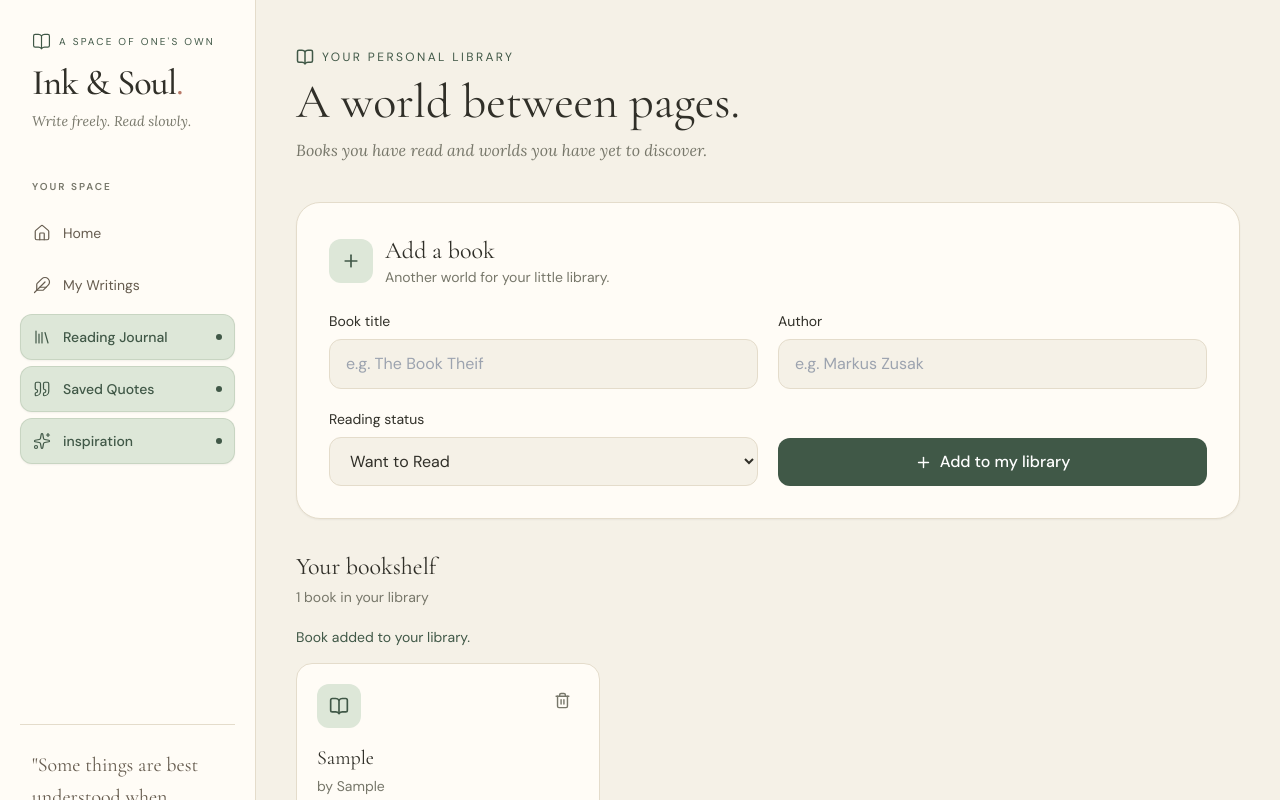
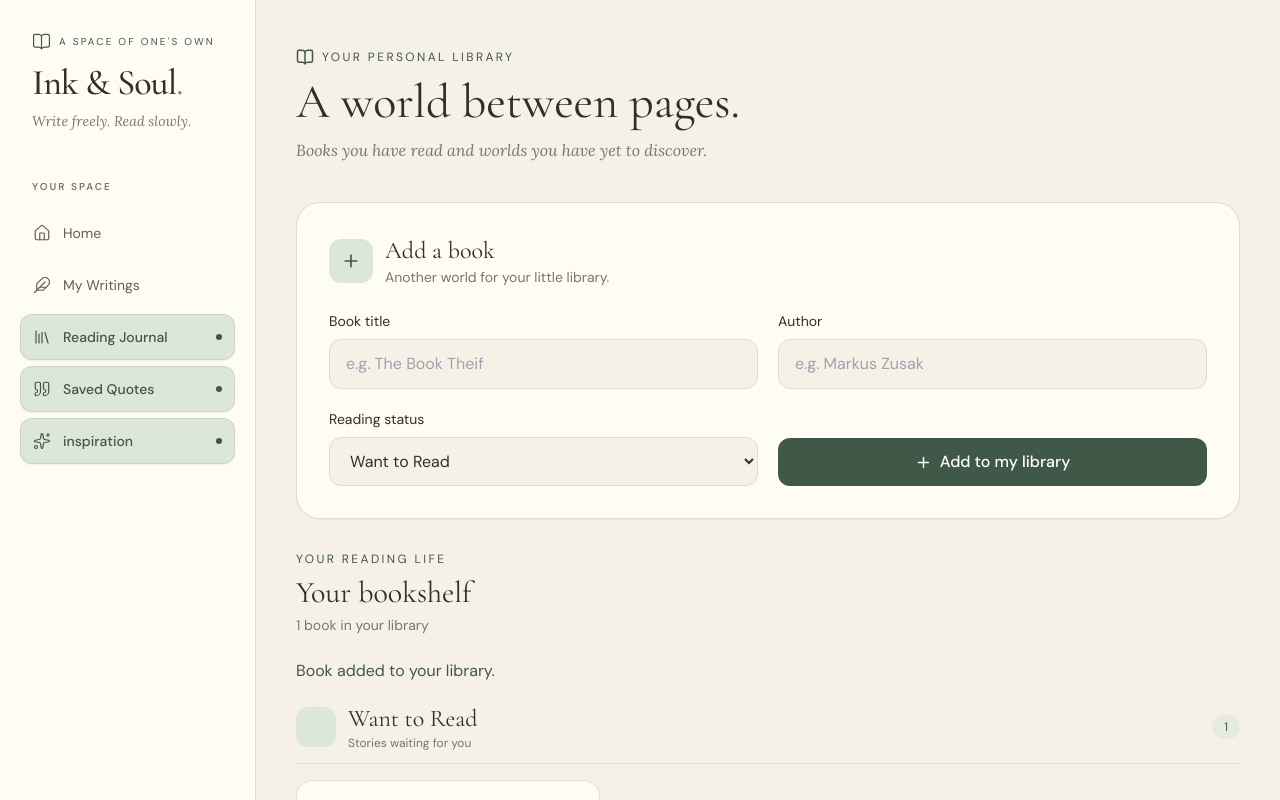
Before and after one commit to sanskritijain23/ink_and_soul, a React (Vite) app: page /reading-journal in a window 1280 px wide. Both pictures are taken after typing "Sample", "Sample" into the empty fields and a click on the button "Add to my library". Shown: the top 800 px of the page. Built offline with nearby package versions, Linux system fonts and the light colour scheme.

Commit message:
Build reading journal shelves

```diff
--- a/src/features/reading/ReadingJournal.jsx
+++ b/src/features/reading/ReadingJournal.jsx
@@ -1,5 +1,5 @@
 import { useEffect, useState } from "react"
-import { BookOpen, Plus, Trash2 } from "lucide-react"
+import { BookOpen, Plus, Trash2, ChevronDown, Library, BookCheck, Bookmark } from "lucide-react"
 import {
     addRecord,
     deleteRecord,
@@ -102,6 +102,32 @@ function ReadingJournal() {
         }
     }
 
+    const shelves = [
+        {
+            title: 'Want to Read',
+            subtitle: 'Stories waiting for you',
+            status: 'Want to Read',
+            icon: Bookmark,
+        },
+        {
+            title: 'Currently Reading',
+            subtitle: 'Worlds you are living in',
+            status: 'Currently Reading',
+            icon: Library,
+        },
+        {
+            title: 'Finished',
+            subtitle: 'Stories that stayed with you',
+            status: 'Finished',
+            icon: BookCheck,
+        },
+
+    ]
+
+    const getBooksForShelf = (shelfStatus) => {
+        return books.filter((book) => book.status === shelfStatus)
+    }
+
     return (
         <div className="mx-auto max-w-6xl px-6 py-10 md:px-10 md:py-12">
             <header className="mb-10">
@@ -182,9 +208,9 @@ function ReadingJournal() {
                                 value={status}
                                 onChange={(event) => setStatus(event.target.value)}
                                 className="w-full rounded-xl border border-paper-border bg-paper px-4 py-3 text-ink outline-none focus:border-sage-dark">
-                                    <option>Want to Read</option>
-                                    <option>Reading</option>
-                                    <option>Finished</option>
+                                <option value="Want to Read">Want to Read</option>
+                                <option value="Currently Reading">Currently Reading</option>
+                                <option value="Finished">Finished</option>
                             </select>
                     </div>
 
@@ -200,9 +226,13 @@ function ReadingJournal() {
             </section>
 
             <section>
-                <div className="mb-5 flex items-center justify-between gap-3">
+                <div className="mb-6 flex items-end justify-between gap-3">
                     <div>
-                        <h2 className="font-display text-2xl text-ink">
+                        <p className="mb-2 text-xs uppercase tracking-[0.2em] text-sage-ink">
+                            Your reading life
+                        </p>
+
+                        <h2 className="font-display text-3xl text-ink">
                             Your bookshelf
                         </h2>
 
@@ -213,34 +243,75 @@ function ReadingJournal() {
                 </div>
 
                 {message && (
-                    <p role="status" className="mb-4 text-sm text-sage-ink">
+                    <p role="status" className="mb-5 test-sm text-sage-ink">
                         {message}
                     </p>
                 )}
 
                 {loading ? (
-                    <p className="text-sm text-ink-muted">Opening your library...</p>
+                    <p className="py-8 test-sm text-ink-muted">
+                        Opening your library...
+                    </p>
                 ) : books.length === 0 ? (
-                    <div className="rounded-2xl border border-paper-border bg-paper-card p-8 text-center">
-                        <BookOpen size={28} className="mx-auto mb-3 text-sage-ink" />
-                        <p className="font-display text-xl text-ink">
+                    <div className="rounded-2xl border border-paper-border bg-paper-card p-10 text-center">
+                        <BookOpen size={30} className="mx-auto mb-3 text-sage-ink " />
+                        <h3 className="font-display text-2xl text-ink">
                             An empty shelf, for now.
-                        </p>
+                        </h3>
 
                         <p className="mt-2 font-reading text-sm italic text-ink-muted">
                             Add a book above to begin your collection.
                         </p>
+
                     </div>
                 ) : (
+                    <div className="space-y-10">
+                        {shelves.map((shelf, shelfIndex) => {
+                            const shelfBook = getBooksForShelf(shelf.status)
+                            const shelfIcon = shelf.icon
+
+                            return (
+                                <section key={shelf.status}>
+                                    <div className="mb-4 flex items-center justify-between border-b border-paper-border pb-3">
+                                        <div className="flex items-center gap-3">
+                                            <div className="flex h-10 w-10 items-center justify-center rounded-xl bg-sage text-sage-ink">
+                                                <shelfIcon size={19} />
+                                            </div>
+
+                                            <div>
+                                                <h3 className="font-display text-2xl text-ink">
+                                                    {shelf.title}
+                                                </h3>
+
+                                                <p className="text-xs text-ink-muted">
+                                                    {shelf.subtitle}
+                                                </p>
+                                            </div>
+                                        </div>
+
+                                        <span className="rounded-full bg-sage/60 px-3 py-1 text-xs text-sage-ink">
+                                            {shelfBook.length}
+                                        </span>
+                                    </div>
+
+                                    {shelfBook.length === 0 ? (
+                                        <p className="rounded-xl border border-dashed border-paper-border px-5 py-6 font-reading text-sm italic text-ink-muted">
+                                            Nothing on this shelf just yet.
+                                        </p>
+                                    ) : (
                                         <div className="grid gap-4 sm:grid-cols-2 lg:grid-cols-3">
-                        {books.map((book) => (
+                                            {shelfBook.map((book) => (
                                                 <article
                                                    key={book.id}
-                                className="rounded-2xl border border-paper-border bg-paper-card p-5 transition hover:-translate-y-1 hover:shadow-md">
+                                                   className="group rounded-2xl border border-paper-border bg-paper-card p-5 transition duration-200 hover:-translate-y-1 hover:shadow-md">
                                                    <div className="mb-4 flex items-start justify-between gap-3">
-                                        <div className="flex h-11 w-11 shrink-0 items-center justify-center rounded-xl bg-sage text-sage-ink">
-                                            <BookOpen size={20} />
-
+                                                        <div className="flex h-28 w-20 shrink-0 items-center justify-center rounded-md bg-forest px-2 text-center shadow-sm">
+                                                            <div>
+                                                                <BookOpen size={20} className="mx-auto mb-2 text-clay"/>
+                                                                <p className="line-clamp-3 font-display text-sm text-paper">
+                                                                    {book.title}
+                                                                </p>
+                                                            </div>
                                                         </div>
 
                                                         <button
@@ -249,28 +320,57 @@ function ReadingJournal() {
                                                                 const confirmed = window.confirm(
                                                                     `Remove "${book.title}" from your library?`
                                                                 )
-                                            if (confirmed)
+                                                                if (confirmed) {
                                                                     handleDelete(book.id)
+                                                                }
                                                             }}
                                                             aria-label={`Delete ${book.title}`}
-                                           className="rounded-lg p-2 text-ink-muted transition hover:bg-red-50 hover:text-red-700">
+                                                            className="roundded-lg p-2 text-ink-muted transition hover:bg-red-50 hover:text-red-700">
                                                                 <Trash2 size={17} />
+
                                                             </button>
                                                    </div>
 
-                                    <h3 className="font-display text-xl text-ink">
+                                                   <h4 className="font-display text-xl text-ink">
                                                         {book.title}
-                                    </h3>
+                                                   </h4>
 
                                                    <p className="mt-1 text-sm text-ink-muted">
                                                         by {book.author}
                                                    </p>
 
-                                    <span className="mt-4 inline-block rounded-full bg-sage/60 px-3 py-1 text-xs text-sage-ink">
-                                        {book.status}
-                                    </span>
+                                                   <div className="relative mt-4">
+                                                        <select
+                                                            aria-label={`Reading status for ${book.title}`}
+                                                            value={book.status}
+                                                            onChange={(event) => handleStatusChange( book, event.target.value)}
+                                                            className="w-full appearance-none rounded-xl border border-paper-border bg-paper px-3 py-2 pr-9 text-xs text-ink outline-none transition focus:border-sage-dark">
+                                                                <option value="Want to Read">
+                                                                    Want to Read
+                                                                </option>
+
+                                                                <option value="Currently Reading">
+                                                                    Currently Reading
+                                                                </option>
+
+                                                                <option value="Finished">
+                                                                    Finished
+                                                                </option>
+                                                            </select>
+
+                                                            <ChevronDown
+                                                                size={15}
+                                                                className="pointer-events-none absolute right-3 top-1/2 -translate-y-1/2 text-ink-muted"/>
+
+                                                   </div>
                                                 </article>
                                             ))}
+                                        </div>
+                                    )
+                                    }
+                                </section>
+                            )
+                        })}
                     </div>
                 )
                 }
```
Lines whose indentation alone changed are shown as unchanged.
